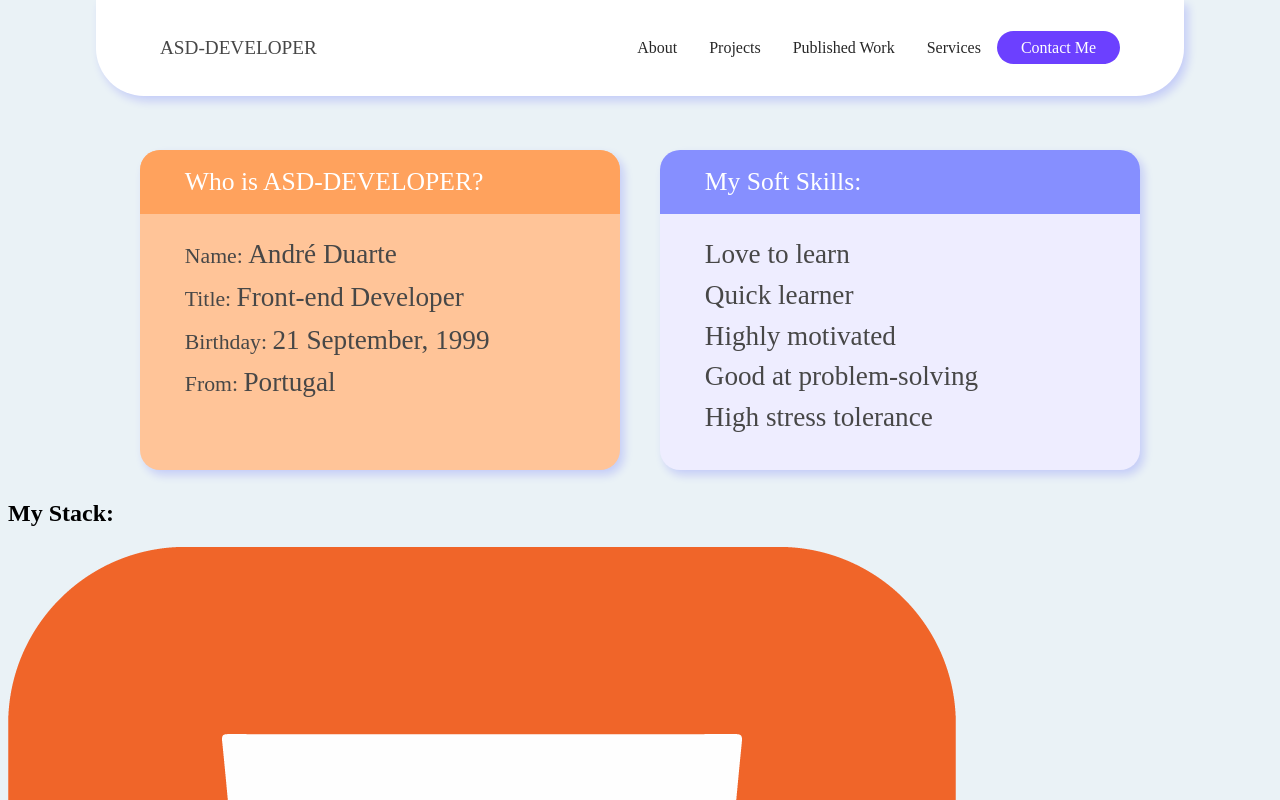
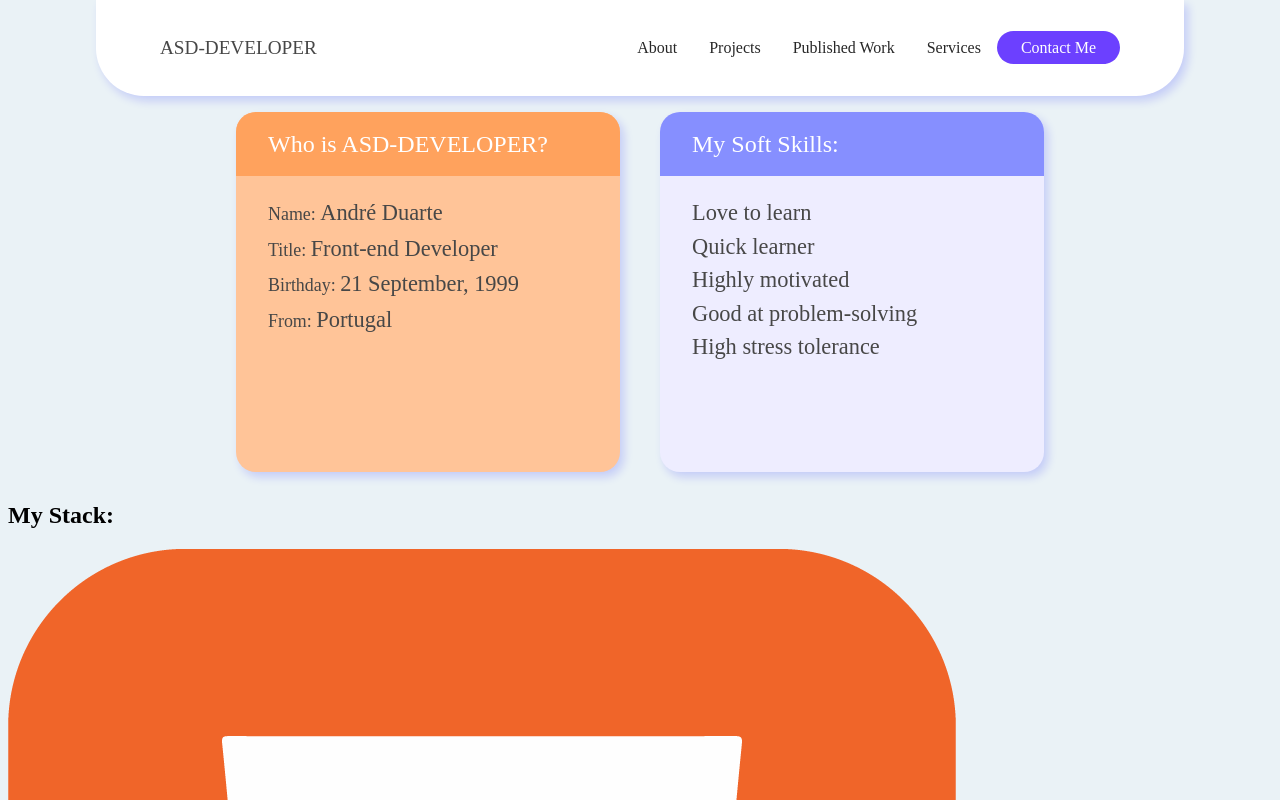
Before and after one commit to asd-developer/asd-developer.com, a React (Create React App) app: page / in a window 1280 px wide. Shown: the top 800 px of the page. Built offline with nearby package versions, Linux system fonts and the light colour scheme.

Commit message:
Changed sizing of profile cards

```diff
--- a/src/app.elements.js
+++ b/src/app.elements.js
@@ -1,7 +1,7 @@
 import styled from "styled-components"
 
 export const MainContainer = styled.div`
-  margin: 150px auto 0px auto;
+  margin: 7rem auto 0px auto;
   width: 100%;
 `
 
--- a/src/components/card/Card.elements.js
+++ b/src/components/card/Card.elements.js
@@ -3,21 +3,20 @@ import styled from 'styled-components'
 export const CardBody = styled.div`
     margin: 0px 20px;
     background-color: ${props => props.BgColor};
-    height: 20rem;
-    min-width: 345px;
-    width: 30rem;
+    height: 45vh;
+    width: 30vw;
     padding: 0px;
     border-radius: 20px;
     box-shadow: 4px 5px 10px #050FFF29;
 
     ul{
         margin: 20px auto;
-        padding-left: 2.8rem;
+        padding-left: 2rem;
     }
     li{
         display: flex;
         color: #474747;
-        font-size: 1.7em;
+        font-size: 1.4em;
     }
     p{
         margin: 0px;
@@ -33,10 +32,10 @@ export const CardTitle = styled.h1`
     background-color: ${props => props.TitleBgColor};
     border-radius: 20px 20px 0px 0px;
     margin: 0px auto;
-    padding-left: 2.8rem;
+    padding-left: 2rem;
     font-weight: normal;
     color: #FFFFFF;
-    font-size: 1.6em;
+    font-size: 1.5em;
     line-height: 4rem;
 `
 
```
